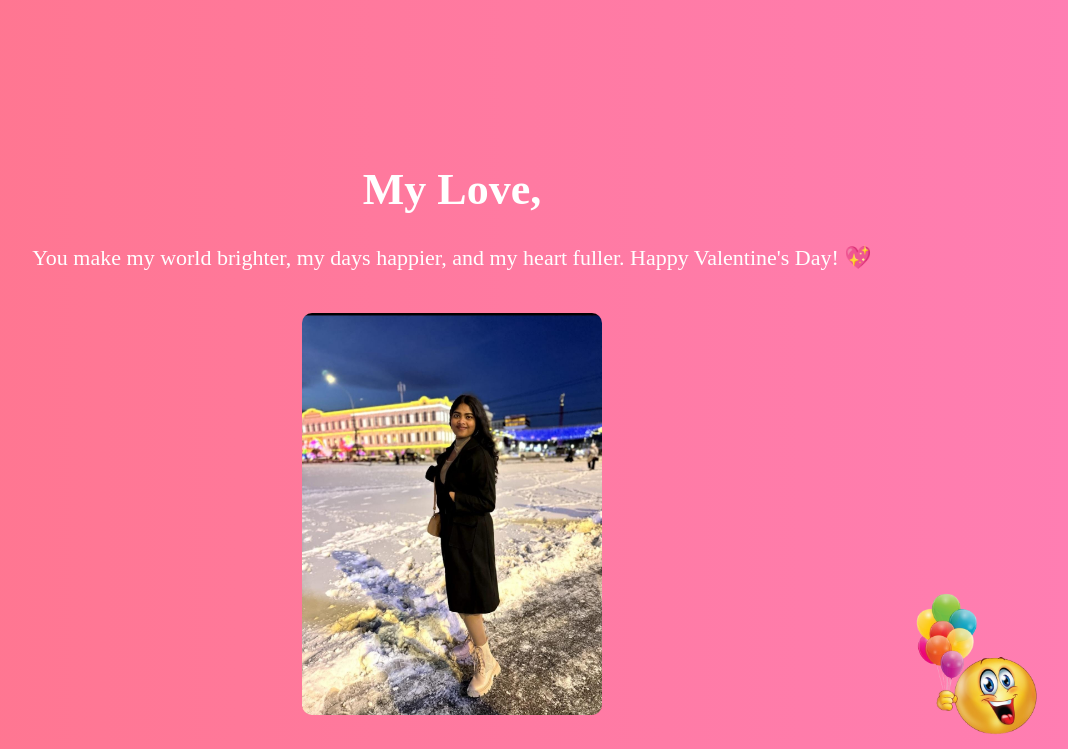
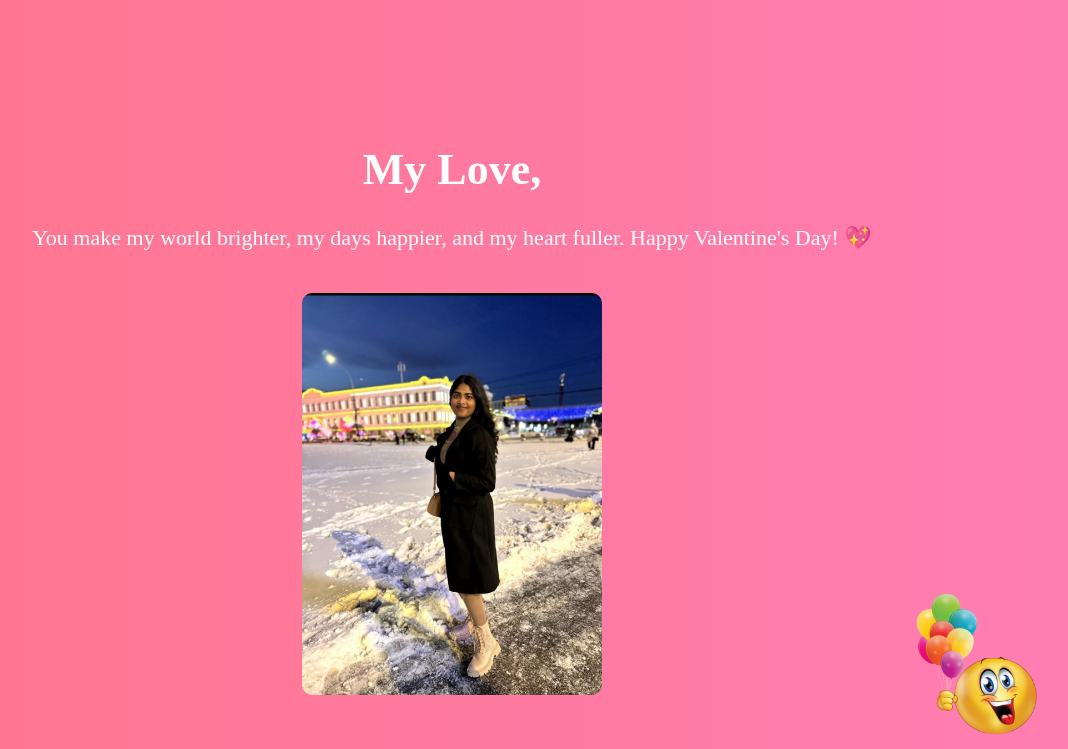
Before and after one commit to hemanth62892/Best-Wishes, a Flask app: page /wishes in a window 1280 px wide. Shown: the top 749 px of the page, without its empty margins (188-1256 px from the left). Run offline with Flask 3, Linux system fonts and the light colour scheme.

Commit message:
Update style.css

```diff
--- a/static/css/style.css
+++ b/static/css/style.css
@@ -118,7 +118,7 @@ body {
 /* ---- WISHES PAGE (Message & Random Image) ---- */
 .message-container {
     text-align: center;
-    margin-top: 50px;
+    margin-top: 10px;
     font-size: 22px;
     color: white;
 }
```
